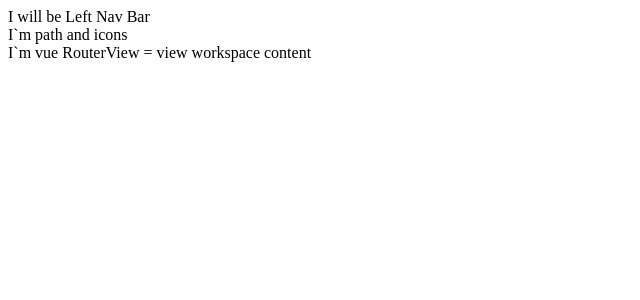
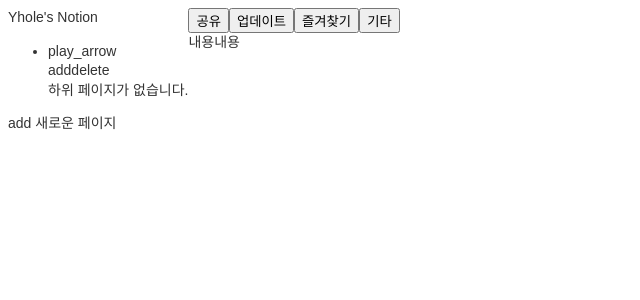
Before and after one commit to iamidlek/ExrKDT-VtoR-notion, a React (Create React App) app: page /workspace in a window 1280 px wide. Shown: the top 300 px of the page, without its empty margins (0-640 px from the left). Built offline with nearby package versions, Linux system fonts and the light colour scheme.

Commit message:
기본 route 설정 및 스타일 가져오기

```diff
--- a/src/App.js
+++ b/src/App.js
@@ -1,11 +1,24 @@
+// import "./App.scss";
+import styles from "./App.module.scss";
+
+import { Switch, Route } from "react-router";
+import NotFound from "./pages/NotFound";
+import LeftNavBar from "./components/LeftNavBar";
+import PathHeader from "./components/PathHeader";
+import Workspace from "./pages/Workspace";
+
 function App() {
   return (
-    <div className="App">
-      <div>I will be Left Nav Bar</div>
-      <div>
-        <div>I`m path and icons</div>
-        <div>
-          <div>I`m vue RouterView = view workspace content</div>
+    <div className={styles["app__inner"]}>
+      <LeftNavBar />
+      <div className={styles["app__page"]}>
+        <PathHeader />
+        <div className={styles["page__container"]}>
+          <Switch>
+            <Route path="/workspace" component={Workspace} />
+            <Route path="/workspace/:id" component={Workspace} />
+            <Route path="*" component={NotFound} />
+          </Switch>
         </div>
       </div>
     </div>
--- /dev/null
+++ b/src/App.module.scss
@@ -0,0 +1,18 @@
+.app__inner {
+  display: flex;
+  height: 100vh;
+  font-size: 14px;
+  line-height: 1.4;
+  font-family: "Noto Sans KR", sans-serif;
+  color: #333;
+  .app__page {
+    flex-grow: 1;
+    display: flex;
+    flex-direction: column;
+    height: 100%;
+    .page__container {
+      flex-grow: 1;
+      overflow-y: auto;
+    }
+  }
+}
--- /dev/null
+++ b/src/components/LeftNavBar.js
@@ -0,0 +1,29 @@
+import WorkspaceListItem from "./WorkspaceListItem";
+export default function LeftNavBar() {
+  return (
+    <div>
+      <nav>
+        <div class="header">
+          <div class="user-profile"></div>
+          Yhole's Notion
+        </div>
+        <ul>
+          <WorkspaceListItem />
+          {/* <WorkspaceItem
+        v-for="workspace in workspaces"
+        :key="workspace.id"
+        :workspace="workspace" /> */}
+        </ul>
+        <div class="actions">
+          <div class="action">
+            <span class="material-icons">add</span> 새로운 페이지
+          </div>
+        </div>
+        <div
+          class="resize-handle"
+          text="너비 자동 조절 라이브러리 사용할것"
+        ></div>
+      </nav>
+    </div>
+  );
+}
--- /dev/null
+++ b/src/components/PathHeader.js
@@ -0,0 +1,25 @@
+export default function PathHeader() {
+  return (
+    <header>
+      <div class="titles">
+        <template
+        // v-for="({ id, title }, index) in $store.state.workspace.currentWorkspacePath" :key="id"
+        >
+          <div
+            // v-if="index > 0"
+            class="division"
+          >
+            /
+          </div>
+          <button class="title">제목 없음</button>
+        </template>
+      </div>
+      <div class="actions">
+        <button>공유</button>
+        <button>업데이트</button>
+        <button>즐겨찾기</button>
+        <button>기타</button>
+      </div>
+    </header>
+  );
+}
--- /dev/null
+++ b/src/components/WorkspaceListItem.js
@@ -0,0 +1,57 @@
+export default function WorkspaceListItem() {
+  return (
+    <div>
+      <li>
+        <div
+          // :style="{ paddingLeft: `${14 * depth}px` }"
+          // :class="{ active: $route.params.id === workspace.id }"
+          class="title"
+          // @click="$router.push({
+          // name: 'Workspace',
+          // params: {
+          // id: workspace.id
+          // }})"
+        >
+          <span
+            // :class="{ active: showChildren }"
+            class="material-icons"
+            // @click.stop="showChildren = !showChildren"
+          >
+            play_arrow
+          </span>
+          <span class="text">{/* {{ workspace.title || '제목 없음' }} */}</span>
+          <div class="actions">
+            <span
+              class="material-icons"
+              // @click.stop="createWorkspace"
+            >
+              add
+            </span>
+            <span
+              class="material-icons"
+              // @click.stop="deleteWorkspace"
+            >
+              delete
+            </span>
+          </div>
+        </div>
+        <div
+          // v-if="!hasChildren && showChildren"
+          // :style="{ paddingLeft: `${14 * depth + 22}px` }"
+          class="no-children"
+        >
+          하위 페이지가 없습니다.
+        </div>
+        <ul
+        // v-if="hasChildren && showChildren"
+        >
+          {/* <WorkspaceItem
+        v-for="ws in workspace.children"
+        :key="ws.id"
+        :workspace="ws"
+        :depth="depth + 1" /> */}
+        </ul>
+      </li>
+    </div>
+  );
+}
--- a/src/index.js
+++ b/src/index.js
@@ -5,6 +5,7 @@ import { Provider } from "react-redux";
 import { Switch, Route } from "react-router-dom";
 import { ConnectedRouter } from "connected-react-router";
 import store, { history } from "./redux/store";
+import NotFound from "./pages/NotFound";
 
 ReactDOM.render(
   // <React.StrictMode>
@@ -14,6 +15,10 @@ ReactDOM.render(
         <Route path="/">
           <App />
         </Route>
+        {/* <Redirect from="/" to="/workspace" /> */}
+        <Route path="*">
+          <NotFound />
+        </Route>
       </Switch>
     </ConnectedRouter>
   </Provider>,
--- /dev/null
+++ b/src/pages/NotFound.js
@@ -0,0 +1,3 @@
+export default function NotFound() {
+  return <div>Page Not Found</div>;
+}
--- /dev/null
+++ b/src/pages/Workspace.js
@@ -0,0 +1,3 @@
+export default function Workspace() {
+  return <div>내용내용</div>;
+}
```
